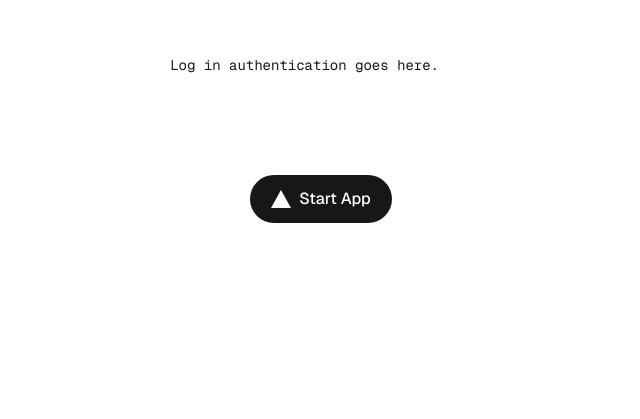
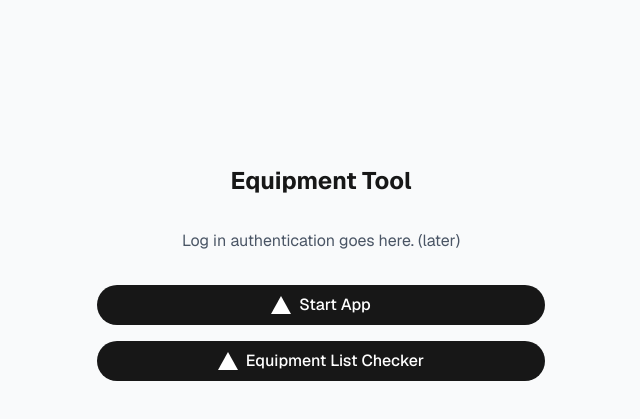
Before and after one commit to ryan-a-s/bEquipmentWebapp, a Next.js app: page / in a window 1280 px wide. Shown: the part 111-530 px from the top of the page, without its empty margins (319-959 px from the left). Built offline with nearby package versions, Linux system fonts and the light colour scheme.

Commit message:
updated equipment debug page, home page, fixes for selecting equipment and weight

```diff
--- a/app/debug/page.tsx
+++ b/app/debug/page.tsx
@@ -1,28 +1,30 @@
 'use client';
 
 import { useState } from 'react';
-import { useAppContext } from '../../context/AppContext';
 import { equipmentList, EquipmentItem } from '../../context/equipment';
+import { LocationCode, getLocationLabel, sites } from '../../context/locations';
 
 export default function DebugEquipmentPage() {
-  const { equipment, setEquipment } = useAppContext();
-  const selectedBed = equipment.Bed ?? null;
+  const [equipment, setEquipment] = useState<Record<string, string>>({});
+  const [selectedBed, setSelectedBed] = useState<string | null>(null);
+  const [selectedLocation, setSelectedLocation] = useState<LocationCode | null>(null);
+  const [patientWeight, setPatientWeight] = useState<number>(0);
 
-  const allLocations = [
-    'Hutt Wards',
-    'Wellington Wards',
-    'Hutt Emergency Department',
-    'Wellington Emergency Department',
-  ];
+  const allLocations: LocationCode[] = [...sites.Hutt, ...sites.Wellington];
 
-  const [selectedLocation, setSelectedLocation] = useState<string | null>(null);
+  const filteredEquipment = equipmentList.filter((item) => {
+    const matchesLocation = selectedLocation
+      ? item.location.includes(selectedLocation)
+      : true;
 
-  const filteredEquipment = selectedLocation
-    ? equipmentList.filter((item) => item.location.includes(selectedLocation))
-    : equipmentList;
+    const matchesWeight = patientWeight > 0 ? patientWeight <= item.maxLoad : true;
+
+    return matchesLocation && matchesWeight;
+  });
 
   const handleSelect = (item: EquipmentItem) => {
     if (item.category === 'Bed') {
+      setSelectedBed(item.name);
       const defaultMattress = equipmentList.find(
         (m) =>
           m.category === 'Mattress' &&
@@ -31,35 +33,53 @@ export default function DebugEquipmentPage() {
       );
 
       const newEquipment: Record<string, string> = { Bed: item.name };
-      if (defaultMattress) {
-        newEquipment.Mattress = defaultMattress.name;
-      }
-
+      if (defaultMattress) newEquipment.Mattress = defaultMattress.name;
       setEquipment(newEquipment);
     } else {
-      setEquipment({ [item.category]: item.name });
+      setEquipment({ ...equipment, [item.category]: item.name });
     }
+  };
+
+  const getDisplayedProcurement = (item: EquipmentItem) => {
+    if (item.category === 'Mattress' && selectedBed && item.defaultForBeds?.includes(selectedBed)) {
+      return 'Included with bed';
+    }
+
+    if (!selectedLocation) return '-';
+    const site = sites.Wellington.includes(selectedLocation) ? 'Wellington' : 'Hutt';
+    return item.procurement[site] ?? '-';
   };
 
   return (
     <div className="min-h-screen bg-gray-50 p-6">
       <h1 className="text-2xl font-bold mb-6">Debug Equipment</h1>
 
-      {/* Location filter */}
-      <div className="mb-6">
-        <label className="mr-2 font-medium">Filter by Location:</label>
+      {/* Location selector */}
+      <div className="mb-4">
+        <label className="mr-2 font-medium">Location:</label>
         <select
           value={selectedLocation ?? ''}
-          onChange={(e) => setSelectedLocation(e.target.value || null)}
+          onChange={(e) => setSelectedLocation(e.target.value as LocationCode || null)}
           className="border rounded p-2"
         >
           <option value="">All</option>
           {allLocations.map((loc) => (
             <option key={loc} value={loc}>
-              {loc}
+              {getLocationLabel(loc)}
             </option>
           ))}
         </select>
+      </div>
+
+      {/* Weight input */}
+      <div className="mb-6">
+        <label className="mr-2 font-medium">Patient Weight (kg):</label>
+        <input
+          type="number"
+          value={patientWeight || ''}
+          onChange={(e) => setPatientWeight(parseInt(e.target.value, 10) || 0)}
+          className="border rounded p-2 w-24"
+        />
       </div>
 
       {/* Current selections */}
@@ -82,7 +102,9 @@ export default function DebugEquipmentPage() {
       <div className="bg-white shadow rounded p-4">
         <h2 className="text-xl font-semibold mb-4">Equipment List</h2>
         {filteredEquipment.length === 0 ? (
-          <p className="text-gray-500">No equipment available for this location.</p>
+          <p className="text-gray-500">
+            No equipment available for this location and weight.
+          </p>
         ) : (
           <div className="overflow-x-auto">
             <table className="w-full table-auto border-collapse border border-gray-300">
@@ -91,7 +113,7 @@ export default function DebugEquipmentPage() {
                   <th className="border px-4 py-2">Category</th>
                   <th className="border px-4 py-2">Name</th>
                   <th className="border px-4 py-2">Max Load</th>
-                  <th className="border px-4 py-2">Location</th>
+                  <th className="border px-4 py-2">Locations</th>
                   <th className="border px-4 py-2">Procurement</th>
                   <th className="border px-4 py-2">Compatible Beds</th>
                   <th className="border px-4 py-2">Default For Beds</th>
@@ -102,14 +124,7 @@ export default function DebugEquipmentPage() {
               <tbody>
                 {filteredEquipment.map((item) => {
                   const isSelected = equipment[item.category] === item.name;
-
-                  let displayedProcurement = item.procurement;
-                  const isDefaultForSelectedBed =
-                    item.category === 'Mattress' &&
-                    selectedBed &&
-                    item.defaultForBeds?.includes(selectedBed);
-
-                  if (isDefaultForSelectedBed) displayedProcurement = 'Included with bed';
+                  const displayedProcurement = getDisplayedProcurement(item);
 
                   return (
                     <tr
@@ -122,8 +137,10 @@ export default function DebugEquipmentPage() {
                       <td className="border px-4 py-2">{item.category}</td>
                       <td className="border px-4 py-2">{item.name}</td>
                       <td className="border px-4 py-2">{item.maxLoad}</td>
-                      <td className="border px-4 py-2">{item.location.join(', ')}</td>
-                      <td className="border px-4 py-2">{item.procurement}</td>
+                      <td className="border px-4 py-2">
+                        {item.location.map(getLocationLabel).join(', ')}
+                      </td>
+                      <td className="border px-4 py-2">{JSON.stringify(item.procurement)}</td>
                       <td className="border px-4 py-2">{item.compatibleBeds?.join(', ') || '-'}</td>
                       <td className="border px-4 py-2">{item.defaultForBeds?.join(', ') || '-'}</td>
                       <td className="border px-4 py-2">{item.notes || '-'}</td>
--- a/app/page.tsx
+++ b/app/page.tsx
@@ -1,29 +1,26 @@
-
 import Image from "next/image";
-import Link from 'next/link'; //Link needed for links to work github pages
-
-
+import Link from 'next/link';
 
 const BASE_PATH = '/bEquipmentWebapp'; // Only used for images
 
 export default function Home() {
   return (
-    <div className="font-sans grid grid-rows-[20px_1fr_20px] items-center justify-items-center min-h-screen p-8 pb-20 gap-16 sm:p-20">
-      <main className="flex flex-col gap-[32px] row-start-2 items-center sm:items-start">
+    <div className="font-sans min-h-screen flex flex-col items-center justify-center p-8 gap-8 sm:p-4 bg-gray-50">
+      <main className="flex flex-col items-center gap-8 w-full max-w-md">
+        <h1 className="text-2xl font-bold text-center">Equipment Tool</h1>
+        <p className="text-center text-gray-600">
+          Log in authentication goes here. (later)
+        </p>
 
-        <ol className="font-mono list-inside list-decimal text-sm/6 text-center sm:text-left">
-          Log in authentication goes here.
-        </ol>
-
-        <div className="grid grid-rows-[20px_1fr_20px] items-center justify-items-center min-h-screen p-8 pb-20 gap-16 sm:p-20">
+        <div className="flex flex-col gap-4 w-full">
           <Link
-            className="rounded-full border border-solid border-transparent transition-colors flex items-center justify-center bg-foreground text-background gap-2 hover:bg-[#383838] dark:hover:bg-[#ccc] font-medium text-sm sm:text-base h-10 sm:h-12 px-4 sm:px-5 sm:w-auto"
+            className="rounded-full border border-solid border-transparent transition-colors flex items-center justify-center bg-foreground text-background gap-2 hover:bg-[#383838] dark:hover:bg-[#ccc] font-medium text-sm sm:text-base h-10 px-4 sm:px-5 w-full justify-center"
             href="/main"
             rel="noopener noreferrer"
           >
             <Image
               className="dark:invert"
-              src={`${BASE_PATH}/vercel.svg`} // only prepend basePath for static assets
+              src={`${BASE_PATH}/vercel.svg`}
               alt="Vercel logomark"
               width={20}
               height={20}
@@ -31,10 +28,24 @@ export default function Home() {
             Start App
           </Link>
 
+          <Link
+            className="rounded-full border border-solid border-transparent transition-colors flex items-center justify-center bg-foreground text-background gap-2 hover:bg-[#383838] dark:hover:bg-[#ccc] font-medium text-sm sm:text-base h-10 px-4 sm:px-5 w-full justify-center"
+            href="/debug"
+            rel="noopener noreferrer"
+          >
+            <Image
+              className="dark:invert"
+              src={`${BASE_PATH}/vercel.svg`}
+              alt="Vercel logomark"
+              width={20}
+              height={20}
+            />
+            Equipment List Checker
+          </Link>
         </div>
       </main>
-      <footer className="row-start-3 flex gap-[24px] flex-wrap items-center justify-center">
 
+      <footer className="flex gap-6 flex-wrap items-center justify-center text-gray-400 text-sm">
       </footer>
     </div>
   );
--- a/app/steps/EquipmentStep.tsx
+++ b/app/steps/EquipmentStep.tsx
@@ -1,26 +1,29 @@
 'use client';
 
+import { useEffect } from 'react';
+import { useRouter } from 'next/navigation';
 import { useAppContext } from '../../context/AppContext';
 import { equipmentList, EquipmentItem } from '../../context/equipment';
-import { isWardLocation, sites, LocationCode } from '../../context/locations';
+import { isWardLocation, sites } from '../../context/locations';
 
 type Props = {
-  onNext: () => void;
+  onNext?: () => void; // optional now
 };
 
 export default function EquipmentStep({ onNext }: Props) {
-  const { location, dependencyStatus, patientWeight, equipment, setEquipment } = useAppContext();
+  const { location, dependencyStatus, patientWeight, equipment, setEquipment } =
+    useAppContext();
+  const router = useRouter();
 
   if (!location || !patientWeight) return <p className="p-4">Missing patient info or location.</p>;
 
   const exactWeight = patientWeight.max ?? patientWeight.min;
+  const isWard = isWardLocation(location);
+  const isED = !isWard;
 
-  // Determine category lists based on location and dependency
+  // Determine categories
   let requiredCategories: string[] = [];
   let optionalCategories: string[] = [];
-
-  const isWard = isWardLocation(location);
-  const isED = !isWard;
 
   if (isED) {
     requiredCategories = ['Bed', 'Mattress', 'Mat', 'Accessories'];
@@ -35,19 +38,41 @@ export default function EquipmentStep({ onNext }: Props) {
 
   const allCategories = [...requiredCategories, ...optionalCategories];
 
-  // Filter equipment by category, location, and max load
-  const getItemsByCategory = (category: string) =>
-    equipmentList.filter(
-      (item) =>
-        item.category === category &&
-        item.location.includes(location) &&
-        exactWeight <= item.maxLoad
-    );
+  // Automatically select default mattress for selected bed
+  useEffect(() => {
+    if (equipment.Bed) {
+      const defaultMattress = equipmentList.find(
+        (item) =>
+          item.category === 'Mattress' &&
+          item.defaultForBeds?.includes(equipment.Bed as string) // assert as string
+      );
+      if (defaultMattress && equipment.Mattress !== defaultMattress.name) {
+        setEquipment({
+          ...equipment,
+          Mattress: defaultMattress.name,
+        });
+      }
+    }
+  }, [equipment.Bed]);
 
-  // Check if a category has any items available
+  // Filter equipment by category, location, max load
+    const getItemsByCategory = (category: string) =>
+      equipmentList.filter((item) => {
+        // Filter by category, location, max load
+        if (item.category !== category) return false;
+        if (!item.location.includes(location)) return false;
+        if (exactWeight > item.maxLoad) return false;
+
+        // If it's a mattress and a bed is selected, filter by compatibleBeds
+        if (category === 'Mattress' && equipment.Bed) {
+          return item.compatibleBeds?.includes(equipment.Bed);
+        }
+
+        return true;
+      });
+
   const isEmptyCategory = (category: string) => getItemsByCategory(category).length === 0;
 
-  // Handle selecting / deselecting items
   const handleSelect = (category: string, name: string) => {
     setEquipment({
       ...equipment,
@@ -55,10 +80,14 @@ export default function EquipmentStep({ onNext }: Props) {
     });
   };
 
-  // Get procurement text based on site
   const getProcurement = (item: EquipmentItem) => {
     const site = sites.Wellington.includes(location) ? 'Wellington' : 'Hutt';
     return item.procurement[site] ?? 'N/A';
+  };
+
+  const handleContinue = () => {
+    onNext?.(); // update context/stepper if needed
+    router.push('/ordersummary'); // navigate to order summary
   };
 
   return (
@@ -82,7 +111,7 @@ export default function EquipmentStep({ onNext }: Props) {
                 const isDefaultForBed =
                   category === 'Mattress' &&
                   equipment.Bed &&
-                  item.defaultForBeds?.includes(equipment.Bed);
+                  item.defaultForBeds?.includes(equipment.Bed as string);
 
                 return (
                   <button
@@ -110,7 +139,7 @@ export default function EquipmentStep({ onNext }: Props) {
       })}
 
       <button
-        onClick={onNext}
+        onClick={handleContinue}
         className="mt-6 px-6 py-2 bg-green-600 text-white rounded-lg hover:bg-green-700 transition"
       >
         Continue
```
Also changed, not shown: app/main/page.tsx (+3 -4 lines), app/steps/WeightStep.tsx (+14 -3 lines), app/ordersummary/page.tsx (renamed from app/ordersummary/orderSummary.tsx), 1 other file (tests, documents, lock files or other folders).
